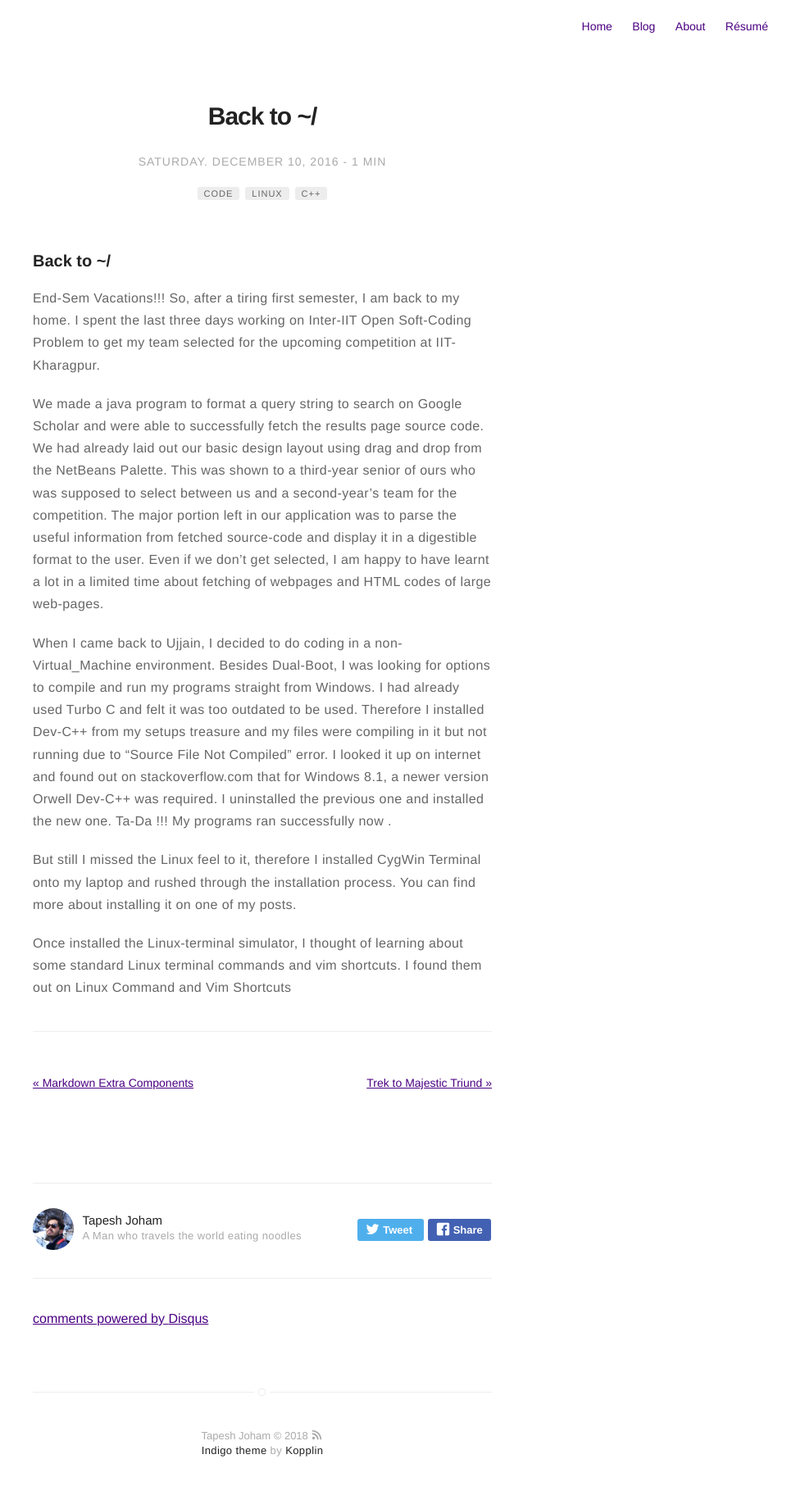
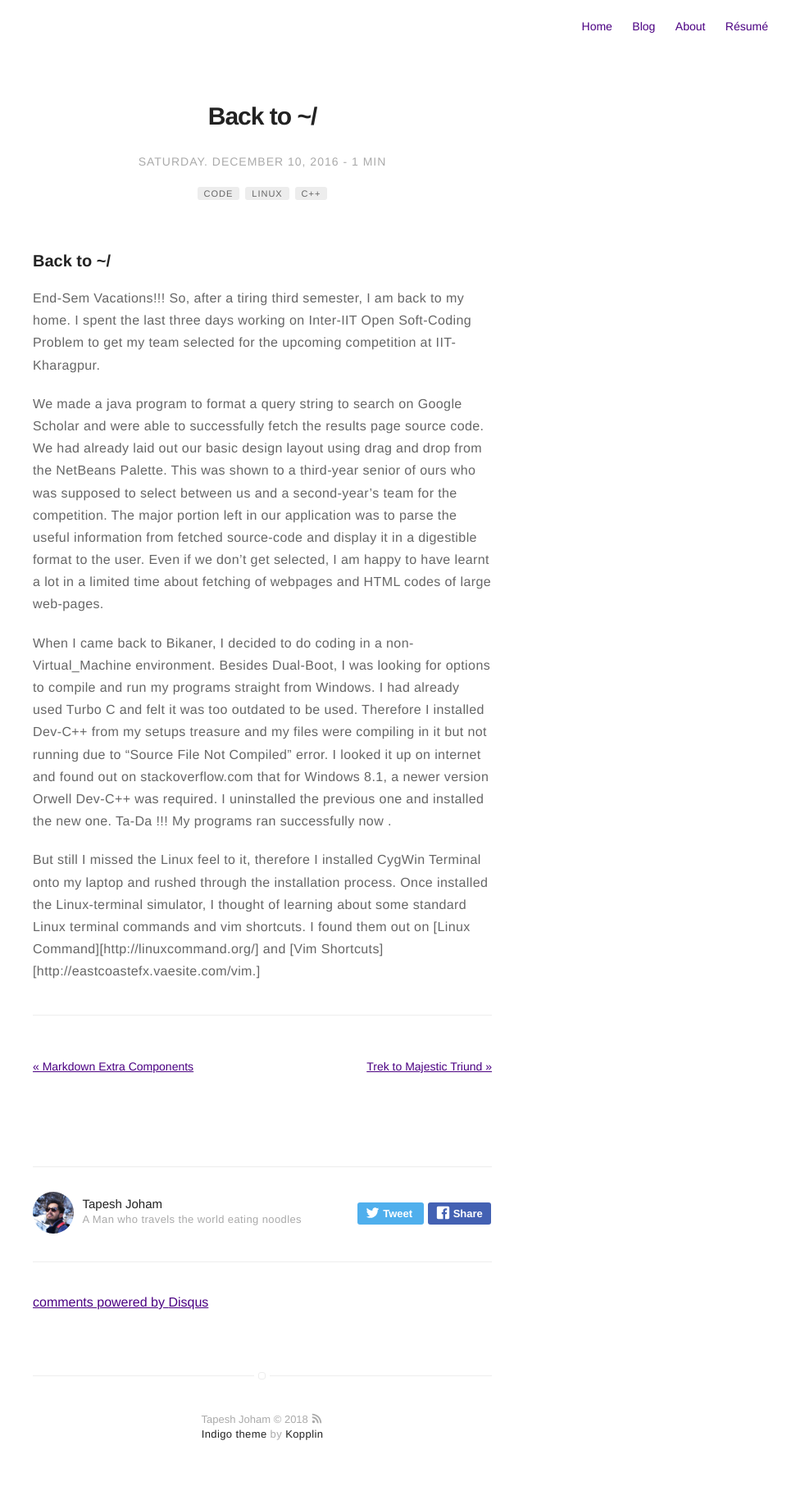
Before and after one commit to tapeshjoham/tapeshjoham.github.io, a Jekyll site: the page built from _posts/2016-12-10-Code-and-Linux.markdown, in a window 1280 px wide. Shown: the whole page at 82% size, without its empty margins (320-1280 px from the left). Built offline with Jekyll 4.4.1, drawn with Linux system fonts in a browser that asks for light colours; comment, search, counter and statistics services are not loaded.

Commit message:
Update 2016-12-10-Code-and-Linux.markdown

```diff
--- a/_posts/2016-12-10-Code-and-Linux.markdown
+++ b/_posts/2016-12-10-Code-and-Linux.markdown
@@ -16,14 +16,13 @@ description: Back to Home
 
 ### Back to ~/
  End-Sem Vacations!!!
-So, after a tiring first semester, I am back to my home. I spent the last three days working on Inter-IIT Open Soft-Coding Problem to get my team selected for the upcoming competition at IIT-Kharagpur.
+So, after a tiring third semester, I am back to my home. I spent the last three days working on Inter-IIT Open Soft-Coding Problem to get my team selected for the upcoming competition at IIT-Kharagpur.
 
 We made a java program to format a query string to search on Google Scholar and were able to successfully fetch the results page source code. We had already laid out our basic design layout using drag and drop from the NetBeans Palette. This was shown to a third-year senior of ours who was supposed to select between us and a second-year's team for the competition. The major portion left in our application was to parse the useful information from fetched source-code and display it in a digestible format to the user. Even if we don't get selected, I am happy to have learnt a lot in a limited time about fetching of webpages and HTML codes of large web-pages.
 
-When I came back to Ujjain, I decided to do coding in a non-Virtual_Machine environment. Besides Dual-Boot, I was looking for options to compile and run my programs straight from Windows. I had already used Turbo C and felt it was too outdated to be used. Therefore I installed Dev-C++ from my setups treasure and my files were compiling in it but not running due to "Source File Not Compiled" error. I looked it up on internet and found out on stackoverflow.com that for Windows 8.1, a newer version Orwell Dev-C++ was required. I uninstalled the previous one and installed the new one. Ta-Da !!! My programs ran successfully now .
+When I came back to Bikaner, I decided to do coding in a non-Virtual_Machine environment. Besides Dual-Boot, I was looking for options to compile and run my programs straight from Windows. I had already used Turbo C and felt it was too outdated to be used. Therefore I installed Dev-C++ from my setups treasure and my files were compiling in it but not running due to "Source File Not Compiled" error. I looked it up on internet and found out on stackoverflow.com that for Windows 8.1, a newer version Orwell Dev-C++ was required. I uninstalled the previous one and installed the new one. Ta-Da !!! My programs ran successfully now .
 
-But still I missed the Linux feel to it, therefore I installed CygWin Terminal onto my laptop and rushed through the installation process. You can find more about installing it on one of my posts.
-
-Once installed the Linux-terminal simulator, I thought of learning about some standard Linux terminal commands and vim shortcuts. I found them out on Linux Command and Vim Shortcuts
+But still I missed the Linux feel to it, therefore I installed CygWin Terminal onto my laptop and rushed through the installation process.
+Once installed the Linux-terminal simulator, I thought of learning about some standard Linux terminal commands and vim shortcuts. I found them out on [Linux Command][http://linuxcommand.org/] and [Vim Shortcuts][http://eastcoastefx.vaesite.com/vim.]
 
 ---
```
